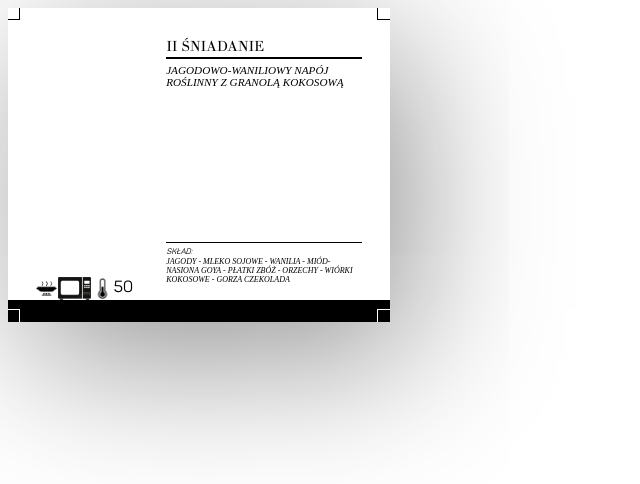
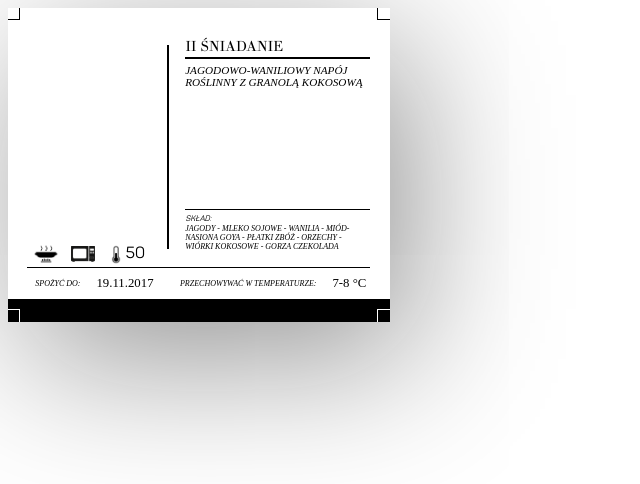
Before and after one commit to chmurson/p4labels, a website: page pudelko.html in a window 1280 px wide. Shown: the whole page, without its empty margins (0-640 px from the left). Drawn offline with Linux system fonts and the light colour scheme; a web font is replaced by a local one.

Commit message:
pudelko finished

```diff
--- a/pudelko.html
+++ b/pudelko.html
@@ -4,70 +4,25 @@
     <meta charset="UTF-8">
     <title>Pudełko P47 - 9.5cm - 8cm</title>
     <link rel="stylesheet" href="./style.css">
+    <link rel="stylesheet" href="./pudelko.style.css">
 </head>
 <style>
-    .box-pudelko {
-        width: 9.5cm;
-        height: 8cm;
-        font-size: 1em;
-    }
-
-    .box-pudelko .content-container {
-        padding: 0 1em;
-        width: calc(100% - 2em);
-        flex-direction: row;
-        justify-content: space-between;
-    }
-
-    .box-pudelko .content-container .content-part-left {
-        width: 40%;
-        display: flex;
-        justify-content: space-between;
-        flex-direction: column;
-    }
-
-    .box-pudelko .content-container .content-part-right {
-        width: 60%;
-        display: flex;
-        flex-direction: column;
-        justify-content: space-between;
-    }
-
-    .box-pudelko .content-container .content-part-right > div:FIRST-CHILD {
-        margin-top: 1em;
-    }
-    .box-pudelko .content-container .content-part-right > div:LAST-CHILD {
-        margin-bottom: 1em;
-    }
-
-    .icons {
-        width: 100%;
-        display: flex;
-    }
-
-    .icons img {
-        height: 1.4em;
-    }
-    .temperature-icon{
-        font-family: 'Panton';
-        display: flex;
-        align-items: center;
-    }
 </style>
 <body>
 <div id="box" class="box-pudelko">
+    <div class="box-content">
         <div class="content-container">
             <div class="content-part-left">
-            <div>&nbsp;</div>
                 <div class="icons">
-                <img src="images/patelnia.png">
-                <img src="images/mikrofala.png">
+                    <img class="patelania" src="images/patelnia.png">
+                    <img class="mikrofala" src="images/mikrofala.png">
                     <div class="temperature-icon">
-                    <img src="images/temperatura.png">
+                        <img class="temperatura" src="images/temperatura.png">
                         <span>50</span>
                     </div>
                 </div>
             </div>
+            <div class="vertical-line"></div>
             <div class="content-part-right">
                 <div>
                     <div class="course-type">II śniadanie</div>
@@ -87,6 +42,18 @@
                 </div>
             </div>
         </div>
+        <div class="horizontal-line"></div>
+        <div class="bottom-content-container">
+            <div class="label-value-pair">
+                <span class="label">Spożyć do:</span>
+                <span class="value">19.11.2017</span>
+            </div>
+            <div class="label-value-pair">
+                <span class="label">Przechowywać w temperaturze:</span>
+                <span class="value">7-8 &deg;C</span>
+            </div>
+        </div>
+    </div>
     <div class="black-space"></div>
     <div class="bleed-mark-left-top-corner"></div>
     <div class="bleed-mark-right-top-corner"></div>
--- /dev/null
+++ b/pudelko.style.css
@@ -0,0 +1,90 @@
+.box-pudelko {
+    width: 9.5cm;
+    height: 8cm;
+    font-size: 1em;
+}
+
+.box-content {
+    padding: 0.5em;
+    display: flex;
+    flex-direction: column;
+    justify-content: space-between;
+    height: 100%;
+}
+
+.box-pudelko .content-container {
+    width: 100%;
+    flex-direction: row;
+    justify-content: space-between;
+}
+
+.box-pudelko .content-container .vertical-line{
+    height: 85%;
+    align-self: center;
+}
+
+.box-pudelko .content-container .content-part-left {
+    width: 36%;
+    display: flex;
+    justify-content: flex-end;
+    flex-direction: column;
+}
+
+.box-pudelko .content-container .content-part-right {
+    width: 54%;
+    display: flex;
+    flex-direction: column;
+    justify-content: space-between;
+}
+
+.box-pudelko .content-container .content-part-right > div:FIRST-CHILD {
+    margin-top: 0.5em;
+}
+.box-pudelko .content-container .content-part-right > div:LAST-CHILD {
+    margin-bottom: 1em;
+}
+
+.icons {
+    width: 100%;
+    display: flex;
+    align-items: center;
+    justify-content: space-around;
+}
+
+.icons img.temperatura {
+    height: 1.2em;
+}
+.icons img.mikrofala {
+    height: 1em;
+}
+.icons img.patelania {
+    height: 1.6em;
+}
+
+.temperature-icon{
+    font-family: 'Panton';
+    display: flex;
+    align-items: center;
+}
+
+.bottom-content-container{
+    display: flex;
+    justify-content: space-between;
+    padding: 0.5em 0.25em 0 0.5em;
+}
+
+.label-value-pair {
+    font-family: "PantonLight";
+    display: flex;
+    align-items: center;
+}
+
+.label-value-pair .value {
+    font-size: 0.8em;
+}
+.label-value-pair .label{
+    font-size: 0.5em;
+    font-style: italic;
+    text-transform: uppercase;
+    margin-right: 2em;
+}
--- a/style.css
+++ b/style.css
@@ -36,6 +36,12 @@
 .horizontal-line {
     width: 100%;
     height: 0.075em;
+    background-color: black;
+}
+
+.vertical-line{
+    width: 0.075em;
+    height: 100%;
     background-color: black;
 }
 
@@ -128,6 +134,7 @@
 .black-space {
     height: 0.3cm;
     background-color: black;
+    flex-shrink: 0;
 }
 
 /* SPADY */
```
Lines whose indentation alone changed are shown as unchanged.
